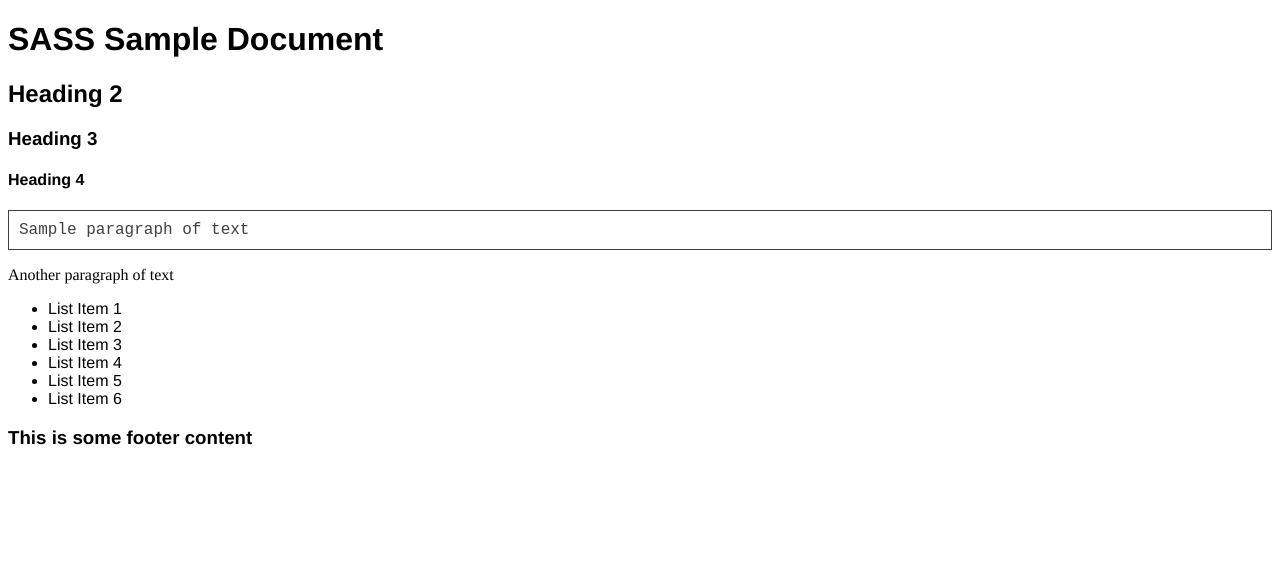
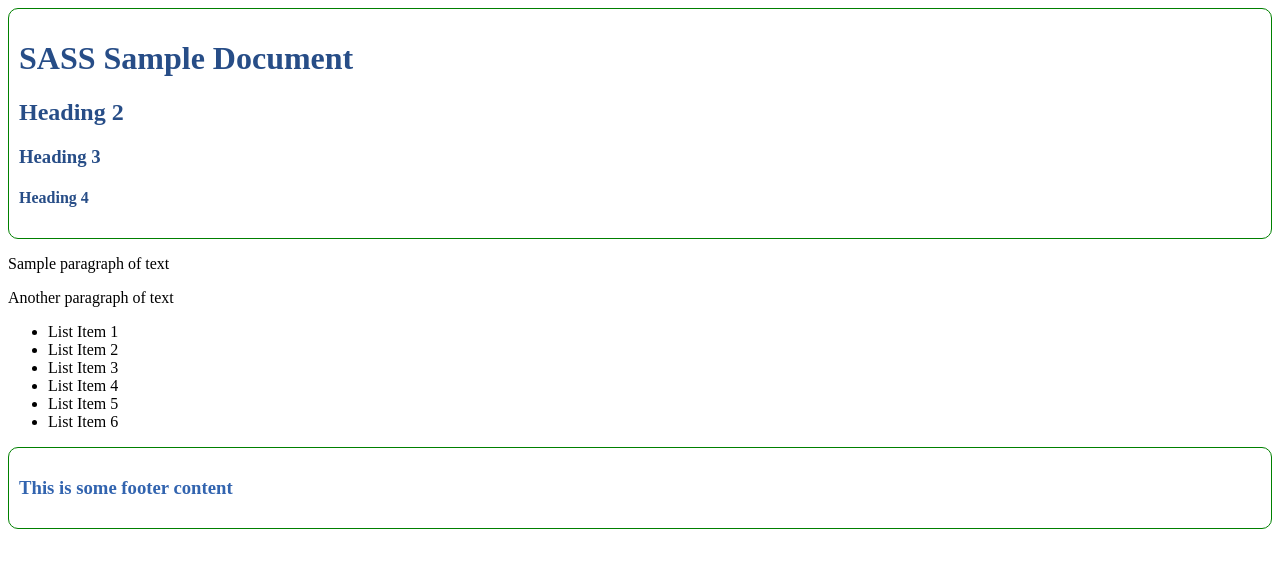
Before and after one commit to mjkraus/css, a plain HTML site: page css-with-less-and-sass/chpt4/SASS_SampleDoc.html in a window 1280 px wide. Drawn offline with Linux system fonts and the light colour scheme.

Commit message:
Finished chapter 4.4 Working with Mixins in Sass

```diff
--- a/css-with-less-and-sass/chpt4/SASS_SampleDoc.html
+++ b/css-with-less-and-sass/chpt4/SASS_SampleDoc.html
@@ -2,7 +2,7 @@
 <html lang="en">
     <head>
         <title>SASS Sample Document</title>
-        <link rel="stylesheet" href="nested_styles.css" type="text/css">
+        <link rel="stylesheet" href="mixin_styles.css" type="text/css">
     </head>
 
     <body>
--- a/css-with-less-and-sass/chpt4/mixin_styles.scss
+++ b/css-with-less-and-sass/chpt4/mixin_styles.scss
@@ -2,3 +2,19 @@
  * SASS mixins are declared with the @mixin directive
  * and used with the @include directive
  */
+
+@mixin commonTraits {
+    border-radius: 10px;
+    border: 1px solid green;
+    padding: 10px;
+}
+
+header {
+    color: #274D87;
+    @include commonTraits;
+}
+
+footer {
+    color: #3264AF;
+    @include commonTraits;
+}
```
Also changed, not shown: css-with-less-and-sass/chpt4/mixin_styles.css (added), css-with-less-and-sass/notes.txt, 1 other file.
